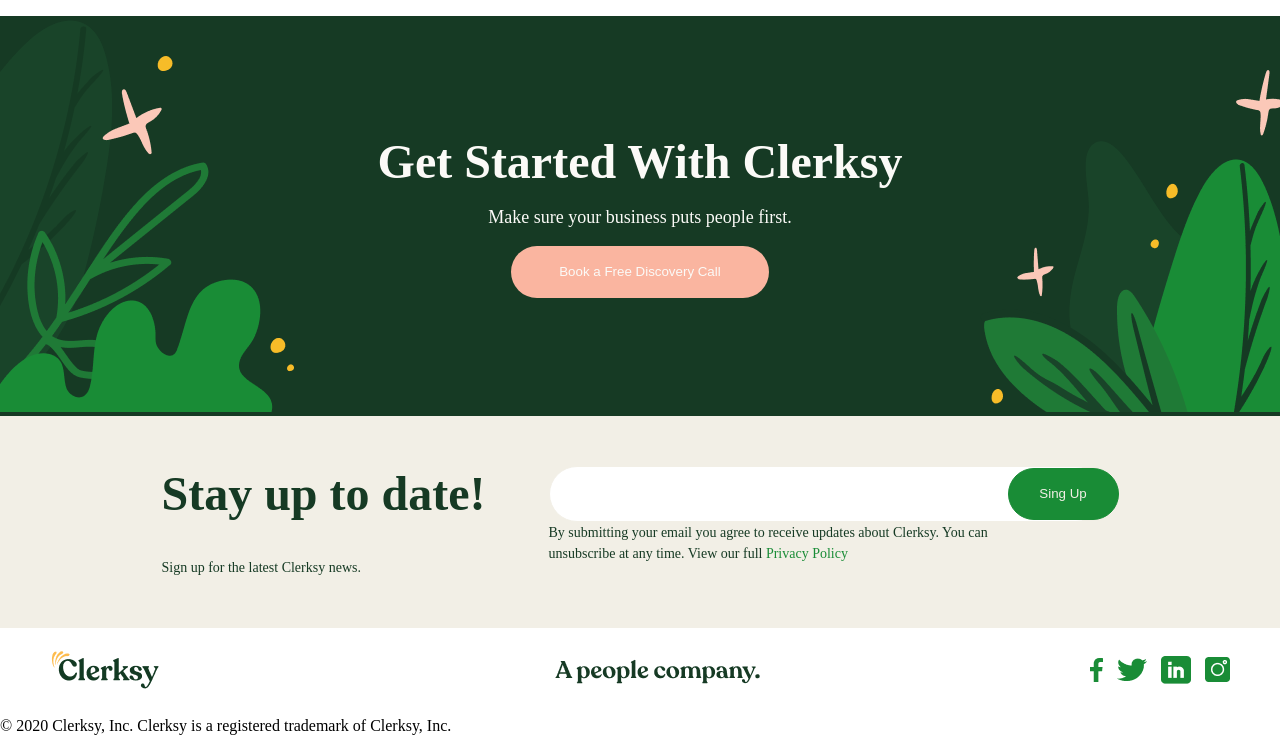
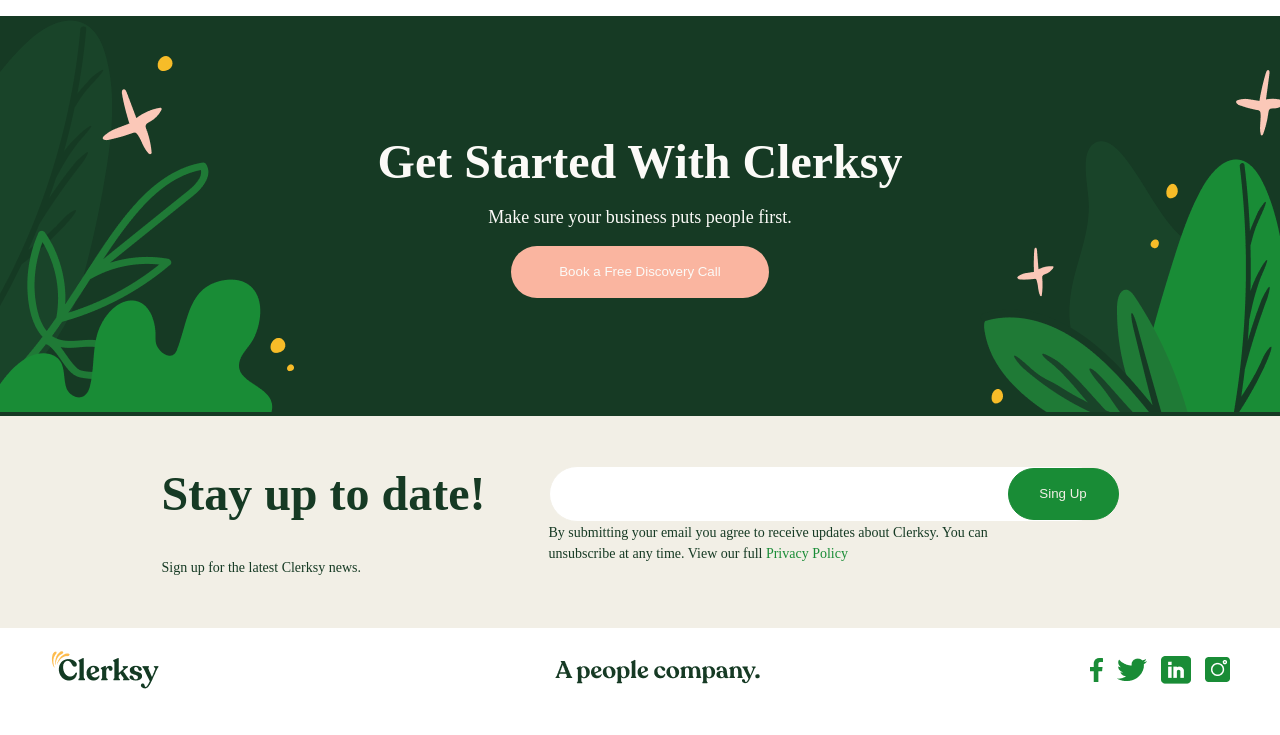
Before and after one commit to fahriddin2025/Saidov, a plain HTML site: page index.html in a window 1280 px wide. Shown: the part 5075-5810 px from the top of the page. Drawn offline with Linux system fonts and the light colour scheme.

Commit message:
Update index.html

```diff
--- a/index.html
+++ b/index.html
@@ -262,10 +262,8 @@
         <div class="box1" align="center">
             <img src="./Frame (42).png" alt="">
         </div>
-        <div class="box2">
-            <p>© 2020 Clerksy, Inc. Clerksy is a registered trademark of Clerksy, Inc.</p>
-        </div>
     </footer>
 </body>
 
+
 </html>
```
